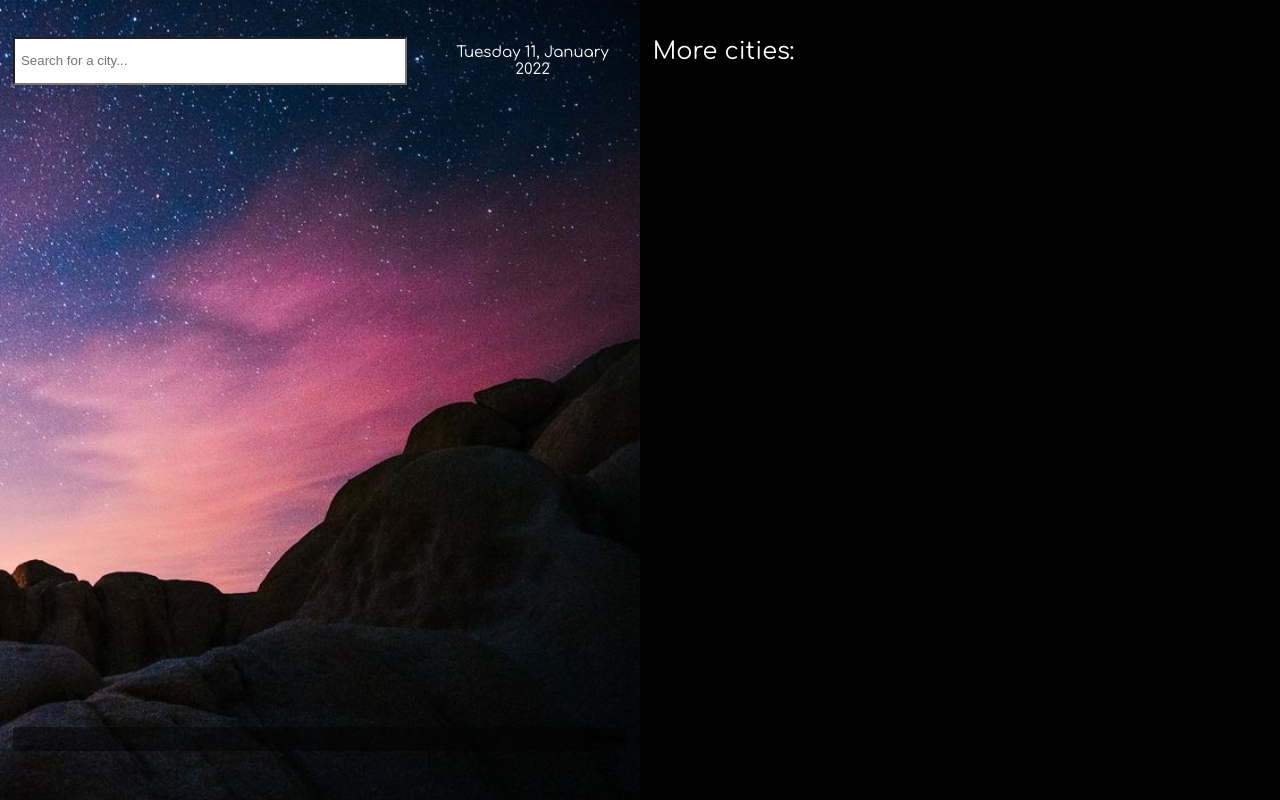
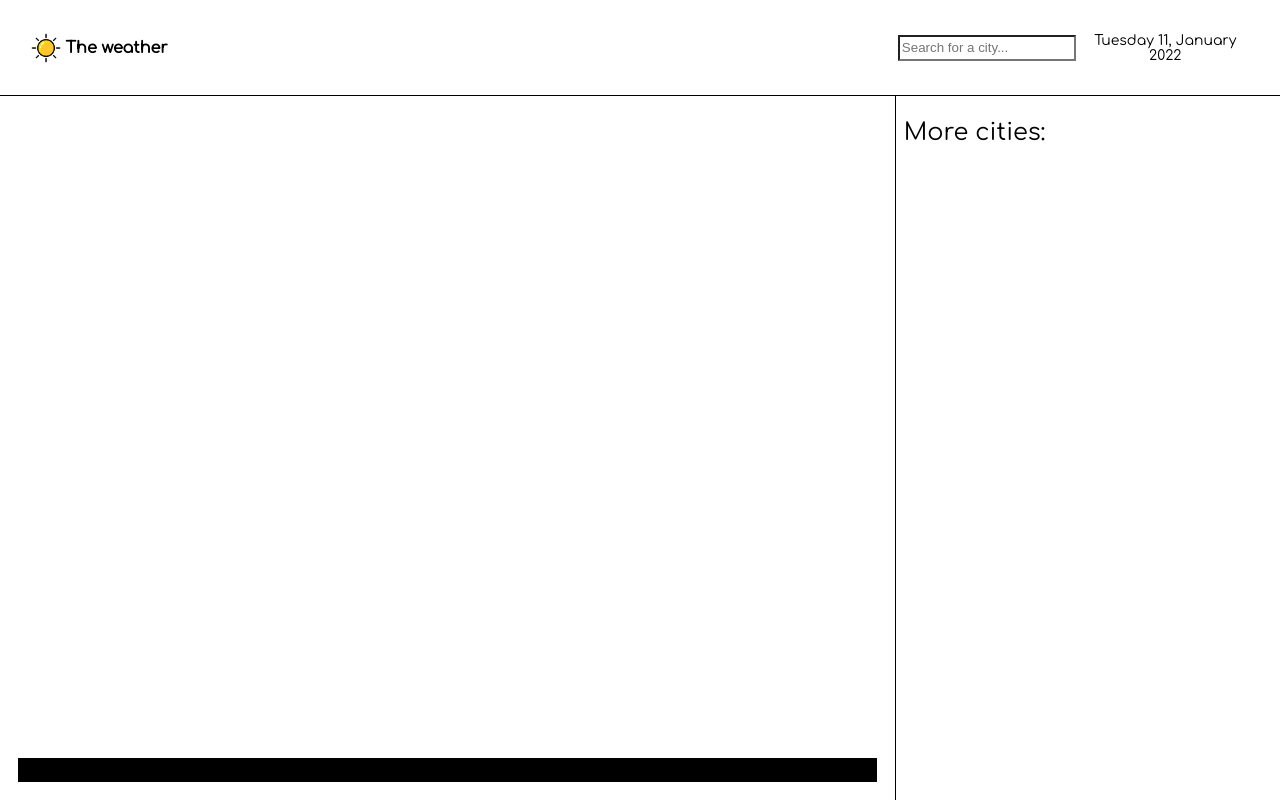
Before and after one commit to xavier290/Weather-app, a plain HTML site: page index.html in a window 1280 px wide. Drawn offline with Linux system fonts and the light colour scheme.

Commit message:
design and responsivness improved

```diff
--- a/css/style.css
+++ b/css/style.css
@@ -14,19 +14,39 @@ h1, h2, p {
     width: 100%;
     min-height: 100vh;
     font-family: 'Comfortaa', cursive;
-    background-color: #000;
+}
+
+header {
+    width: 100%;
+    height: 12vh;
+    padding: 2%;
+    display: flex;
+    align-items: center;
+    z-index: 5;
+}
+
+header input {
+    width: 65%;
+    height: 50%;
+    padding: 1%;
+    background: #fff;
+    margin-right: 5%;
+}
+
+header .logo {
+    display: none;
+}
+
+header .date {
+    text-align: center;
+    font-size: 15px;
 }
 
 .home {
     display: grid;
-    grid-template-rows: 12vh 64vh 24vh;
-    overflow: hidden;
+    grid-template-rows: 60% 40%;
     width: 100%;
-    height: 100vh;
-    background-image: url("../images/background.jpg");
-    background-position: center;
-    background-repeat: no-repeat;
-    background-size: cover;
+    height: 88vh;
     padding: 2%;
 }
 
@@ -53,27 +73,6 @@ h1, h2, p {
     margin-bottom: 6px;
 }
 
-header {
-    position: relative;
-    width: 100%;
-    display: flex;
-    align-items: center;
-    z-index: 5;
-}
-
-header input {
-    width: 65%;
-    height: 50%;
-    padding: 1%;
-    background: #fff;
-    margin-right: 5%;
-}
-
-header .date {
-    text-align: center;
-    font-size: 15px;
-}
-
 .main-details {
     display: grid;
     grid-template-columns: 80% 20%;
@@ -88,10 +87,6 @@ header .date {
 
 .location h1 {
     font-size: 38px;
-}
-
-.weather-condition {
-    position: relative;
 }
 
 .text {
@@ -132,9 +127,8 @@ header .date {
     grid-template-columns: 33.33% 33.33% 33.33%;
     align-items: center;
     justify-items: center;
-    background: #00000077;
+    background: #000000;
     color: #fff;
-    border-radius: 4%;
     padding: 12px 0% 12px 0%;
 }
 
@@ -156,6 +150,8 @@ header .date {
 }
 
 .more {
+    display: flex;
+    justify-content: center;
     flex-direction: column;
     width: 100%;
     height: fit-content;
@@ -166,11 +162,13 @@ header .date {
 .more h2,
 .more h3,
 .more p {
-    color: #fff;
     font-weight: 400;
 }
 
 .more .box {
+    display: flex;
+    flex-direction: column;
+    align-items: center;
     width: 100%;
     height: fit-content;
     margin-top: 10px;
@@ -201,8 +199,7 @@ header .date {
 .city-icon img {
     width: 50px;
     border-radius: 100%;
-    border: solid 1px white;
-    background-color: #fff;
+    box-shadow: 0px 0px 0px 1px #000000;
 }
 
 .more h2 {
@@ -218,29 +215,89 @@ header .date {
 @media all and (min-width: 710px) {
     .container {
         display: grid;
-        grid-template-columns: 50% 50%;
+        grid-template-rows: 12vh 88vh;
+        grid-template-columns: 60% 40%;
+        grid-template-areas: "a a" "b c";
+        height: 100vh;
+        overflow: hidden;
     }
-    .not-available {
-        width: 50%;
-        background-color: #333333;
-        color: #fff;
+    header {
+        display: grid;
+        grid-template-columns: 60% 20% 20%;
+        grid-template-areas: "a b c";
+    }
+    header .logo {
+        display: flex;
+        flex-direction: row;
+        align-items: center;
+    }
+    header .logo img {
+        width: max-content;
+        height: 40px;
+    }
+    header .search-box {
+        width: 100%;
+        height: 26px;
+        grid-area: b;
+    }
+    header .date {
+        grid-area: c;
+        font-size: 14px;
+    }
+    .menu {
+        grid-area: a;
+        border-bottom: 1px solid #000;
     }
     .home {
-        background-image: url("../images/bg2.jpg");
-        color: #fff;
+        border-right: 1px solid #000;
     }
-    .more {
-        background-color: #000000;
-        height: 100vh;
+    .main-details{
+        display: flex;
+        flex-direction: column;
+        justify-content: center;
     }
-    .info-card {
-        box-shadow: 1px 1px 1px 0px #fff;
-        background-color: #06062762;
+    .weather-condition .text {
+        display: block;
+    }
+    .weather-condition .text p {
+        writing-mode: horizontal-tb;
+    }
+    .main-details div {
+        margin-bottom: 6px;
+    }
+    .details {
+        padding-bottom: 0%;
+    }
+    .more .box {
+        box-shadow: none;
+        border: none;
+    }
+    .more .box section {
+        height: 20vh;
+        border-bottom: none;
     }
 }
 
 @media all and (min-width: 940px) {
+    .container {
+        grid-template-columns: 65% 35%;
+    }
+    header {
+        grid-template-columns: 65% 20% 15%;
+    }
     .home {
-        background-image: url("../images/bg3.jpg");
+        background-position: bottom;
+    }
+    .more .box {
+        margin-top: 0px;
     }
 }
+
+@media all and  (min-width: 1240px) {
+    .container {
+        grid-template-columns: 70% 30%;
+    }
+    header {
+        grid-template-columns: 71% 14.5% 14.5%;
+    }
+}
--- a/index.html
+++ b/index.html
@@ -14,24 +14,28 @@
             <p>Looks like something went wrong :(</p>
             <p>try to turn on the location service or simply look for a city:</p>
         </div>
-        <div class="home">
-            <header>
-                <input type="text" autocomplete="off" class="search-box" placeholder="Search for a city...">
-                <div class="date"></div>
-            </header>
-            <main class="main-details">
+        <header class="menu">
+            <div class="logo">
+                <img src="./images/logo.png" alt="sun image">
+                <p>The weather</p>
+            </div>
+            <input type="text" autocomplete="off" class="search-box" placeholder="Search for a city...">
+            <div class="date"></div>
+        </header>
+        <main class="home">
+            <section class="main-details">
                 <div class="location"></div>
                 <div class="weather-condition"></div>
                 <div class="temp"></div>
-            </main>
+            </section>
             <section class="details">
                 <div class="box"></div>
             </section>
-        </div>
-        <section class="more">
+        </main>
+        <aside class="more">
             <h1>More cities:</h1>
             <div class="box"></div>
-        </section>
+        </aside>
     </div>
     <script src="./js/app.js"></script>
 </body>
```
Also changed, not shown: images/background.jpg (deleted), images/bg2.jpg (deleted), images/bg3.jpg (deleted), images/logo.png (added).
